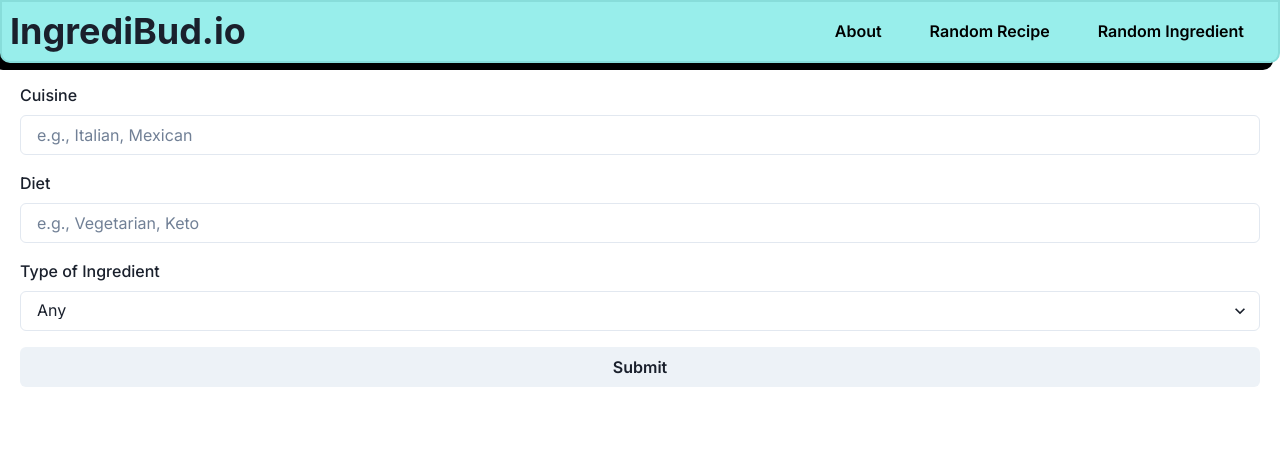
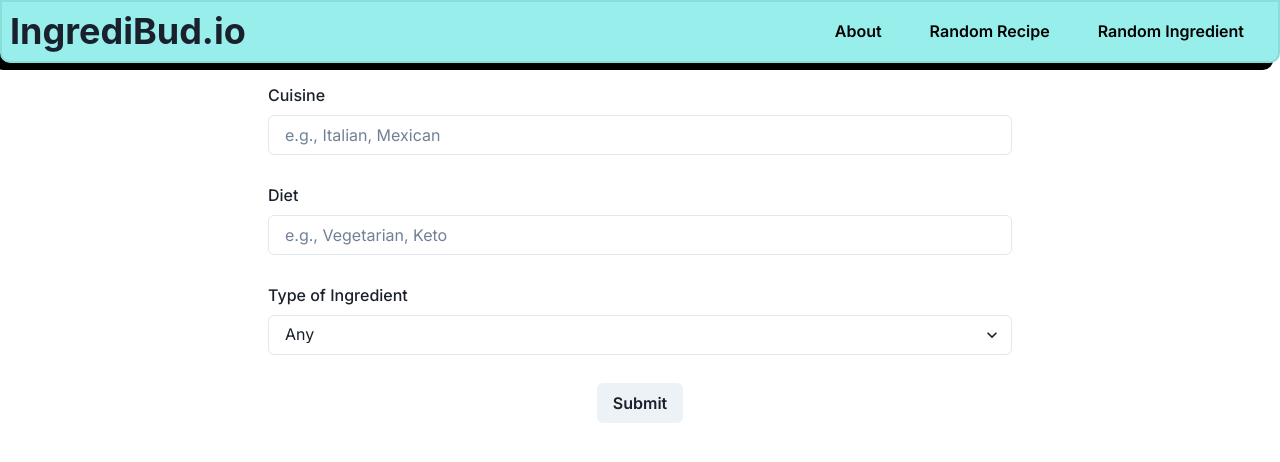
Before and after one commit to michniks2001/ingredientbud-io, a Next.js app in the folder ingredientbud-io/: page /random-ingredient in a window 1280 px wide. Shown: the top 462 px of the page. Built offline with nearby package versions, Linux system fonts and the light colour scheme; what groq-sdk would draw is missing.

Commit message:
matched random-ingredient styles to random-recipe

```diff
--- a/ingredientbud-io/app/random-ingredient/page.js
+++ b/ingredientbud-io/app/random-ingredient/page.js
@@ -89,7 +89,15 @@
 
   return (
     <Box p={5}>
-      <Stack spacing={4} mb={5}>
+      <Stack
+        display='flex'
+        justifyContent='center'
+        alignItems='center'
+        mr='20%'
+        ml='20%'
+        mb={5}
+        spacing={7}
+      >
         <FormControl>
           <FormLabel>Cuisine</FormLabel>
           <Input
```
